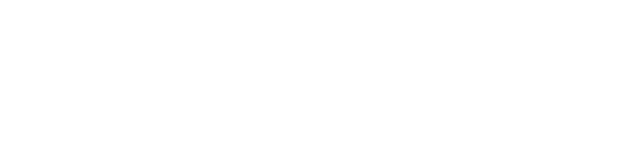
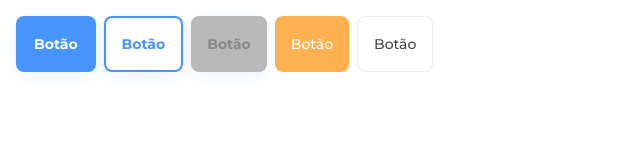
Before and after one commit to acamposlucas/7daysresponsividade, a plain HTML site: page index.html in a window 1280 px wide. Shown: the whole page, without its empty margins (0-640 px from the left). Drawn offline with Linux system fonts and the light colour scheme.

Commit message:
Create button component

```diff
--- a/assets/components/button/button.css
+++ b/assets/components/button/button.css
@@ -0,0 +1,77 @@
+.btn {
+  border: none;
+  border-radius: 8px;
+  box-shadow: 0px 4px 16px var(--clr-blue-box-shadow);
+  box-sizing: border-box;
+  font-family: var(--ff-montserrat);
+  font-size: var(--fs-small);
+  font-weight: var(--fw-bold);
+  height: 56px;
+  padding: 1rem;
+  outline: none;
+}
+
+.btn--primary {
+  background-color: var(--clr-blue-500);
+  border: 2px solid transparent;
+  color: var(--clr-white);
+}
+
+.btn--primary:hover {
+  background-color: var(--clr-blue-600);
+}
+
+.btn--primary:focus {
+  background-color: var(--clr-blue-800);
+  border: 2px solid var(--clr-blue-500);
+}
+
+.btn--primary:active {
+  background-color: var(--clr-blue-700);
+  border: 2px solid var(--clr-blue-400);
+}
+
+.btn--secondary {
+  background-color: transparent;
+  border: 2px solid var(--clr-blue-500);
+  color: var(--clr-blue-500);
+}
+
+.btn--secondary:hover {
+  color: var(--clr-white);
+  background-color: var(--clr-blue-500);
+}
+
+.btn--secondary:focus {
+  background-color: var(--clr-blue-700);
+  border: 2px solid var(--clr-blue-400);
+  color: var(--clr-white);
+}
+
+.btn--secondary:active {
+  background-color: var(--clr-blue-600);
+  box-shadow: 0px 4px 16px var(--clr-blue-box-shadow);
+
+  border: 2px solid var(--clr-blue-300);
+}
+
+.btn--disabled {
+  background-color: var(--clr-gray-btn);
+  border: none;
+  color: var(--clr-gray-btn-text);
+}
+
+.btn--orange {
+  background-color: var(--clr-orange);
+  box-shadow: none;
+  color: var(--clr-white);
+  font-weight: var(--fw-medium);
+}
+
+.btn--transparent {
+  background-color: transparent;
+  border: 1px solid var(--clr-gray-border);
+  box-shadow: none;
+  color: var(--clr-black);
+  font-weight: var(--fw-medium);
+}
--- a/assets/css/base.css
+++ b/assets/css/base.css
@@ -6,9 +6,11 @@
   --clr-blue-600: #4786f0;
   --clr-blue-700: #4373dc;
   --clr-blue-800: #4062c9;
+  --clr-blue-box-shadow: rgba(72, 148, 255, 0.1);
   --clr-gray: #a3a3a3;
   --clr-gray-btn: #b9b9b9;
   --clr-gray-btn-text: #888888;
+  --clr-gray-border: #ececec;
   --clr-gray-label: #898989;
   --clr-gray-placeholder: #afadad;
   --clr-orange: #ffb050;
@@ -21,7 +23,17 @@
   --fs-large: 1.375rem;
   --fs-normal: 1rem;
   --fs-small: 0.875rem;
-  --fs-samller: 0.75rem;
+  --fs-smaller: 0.75rem;
+
+  --fw-bold: 700;
+  --fw-medium: 500;
+  --fw-regular: 400;
+}
+
+*,
+*:after,
+*:before {
+  box-sizing: border-box;
 }
 
 html {
--- /dev/null
+++ b/assets/css/style.css
@@ -0,0 +1,6 @@
+.components {
+  display: flex;
+  gap: 0.5rem;
+  padding: 1rem;
+  flex-wrap: wrap;
+}
--- a/index.html
+++ b/index.html
@@ -12,8 +12,19 @@
     />
 
     <link rel="stylesheet" href="assets/css/reset.css" />
+    <link rel="stylesheet" href="assets/css/base.css" />
+    <link rel="stylesheet" href="assets/css/style.css" />
+    <link rel="stylesheet" href="assets/components/button/button.css" />
 
     <title>7 days of code - Responsividade</title>
   </head>
-  <body></body>
+  <body>
+    <div class="components">
+      <button class="btn btn--primary">Botão</button>
+      <button class="btn btn--secondary">Botão</button>
+      <button class="btn btn--disabled">Botão</button>
+      <button class="btn btn--orange">Botão</button>
+      <button class="btn btn--transparent">Botão</button>
+    </div>
+  </body>
 </html>
```
